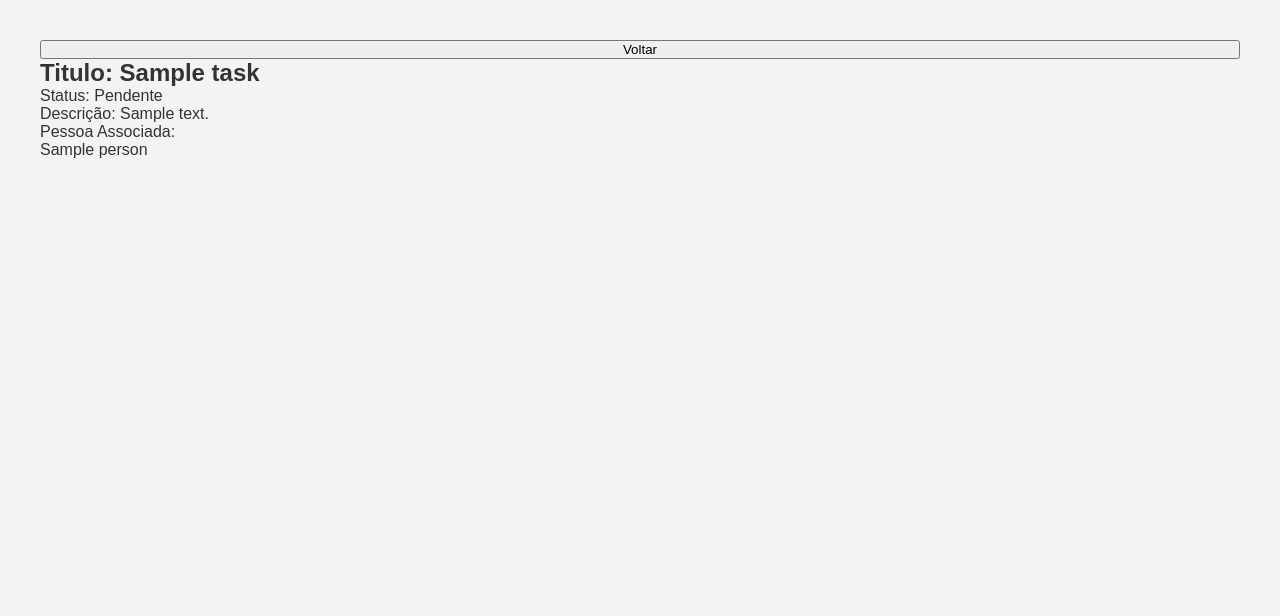
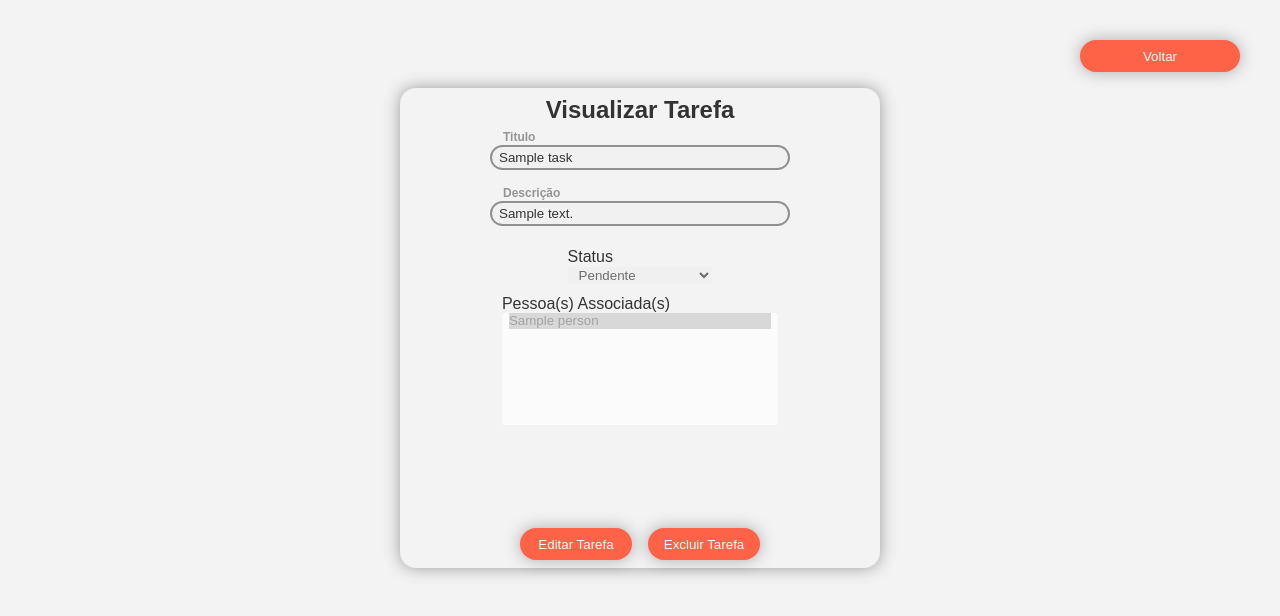
Before and after one commit to Kauan-Azevedo/Task-Manager, a Django app: page /task/1 in a window 1280 px wide. Shown: the top 616 px of the page. Run offline with Django 4.2, Linux system fonts and the light colour scheme; tables that the repository leaves empty hold one stand-in row (values such as "Sample post").

Commit message:
feat: can now edit and delete on view task

```diff
--- /dev/null
+++ b/tasks/static/css/taskDetail.css
@@ -0,0 +1,66 @@
+.task-container {
+    width: 100%;
+    max-width: 30rem;
+    min-height: 30rem;
+    margin: 1rem auto;
+    padding: 0.5rem;
+    border-radius: 1rem;
+    box-shadow: 0 0 1rem #33333375;
+    display: flex;
+    flex-direction: column;
+    align-items: center;
+    gap: .7rem;
+}
+
+.label .span {
+    position: absolute;
+    top: -10px;
+    left: 90px;
+    padding: 5px;
+    color: #3333337e;
+    user-select: none;
+    font-size: 12px;
+    font-weight: bold;
+    transition: 250ms;
+    pointer-events: none;
+}
+
+label select {
+    width: 100%;
+    max-width: 300px;
+    outline: transparent;
+    padding: 0px 7px;
+    border: 2px solid #33333382;
+    color: var(--text-color);
+    border: none;
+}
+
+label .multiple-person {
+    min-height: 7rem;
+}
+
+.btn-group{
+    display: flex;
+    gap: 1rem;
+    align-items: center;
+    margin-top: auto;
+}
+
+.btn-group button {
+    width: 7rem;
+    height: 2rem;
+    text-align: center;
+    margin-left: auto;
+    padding: .55rem 0;
+    color: #fff;
+    background-color: var(--primary-color);
+    border: none;
+    border-radius: 999rem;
+    box-shadow: 0 0 1rem #33333360;
+    transition: 250ms;
+    cursor: pointer;
+}
+
+.btn-group button:hover {
+    background-color: var(--secondary-color);
+}
--- a/tasks/templates/tasks/taskDetail.html
+++ b/tasks/templates/tasks/taskDetail.html
@@ -3,22 +3,71 @@
 {% block pageTitle %}
     Visualizar Tarefa
 {% endblock pageTitle %}
+{% block localCss %}
+    {% load static %}
+    <link rel="stylesheet" type="text/css" href="{% static 'css/input.css' %}" />
+    <link rel="stylesheet" type="text/css" href="{% static 'css/taskDetail.css' %}" />
+{% endblock localCss %}
 
 
 {% block content %}
   <section>
-    <button onclick="history.back()">Voltar</button>
-    <h2>Titulo: {{task.title}}</h2>
-    <span
-      >Status: {% if task.status == 0 %} Pendente {% else %} Concluida {% endif %}
-    </span>
+    <button class="goBack-btn" onclick="history.back()">Voltar</button>
+    <form class="task-container" action="{% url 'tasks:taskUpdate' task_id=task.id %}" method="POST">
+      {% csrf_token %}
+      <h2>Visualizar Tarefa</h2>
+      <label for="title" class="label">
+        <input id="title" class="input input-validated" name="title" type="text" value="{{task.title}}" disabled/>
+        <span class="span">Titulo</span>
+      </label>
+      <label for="description" class="label">
+        <input id="description" class="input" name="description" type="text" value="{{task.description}}" disabled/>
+        <span class="span">Descrição</span>
+      </label>
+      <label for="status">
+        <span>Status</span>
+        <select id="status" name="status" required disabled>
+          <option value="0" {% if task.status == 0 %}selected{% endif %}>Pendente</option>
+          <option value="1" {% if task.status == 1 %}selected{% endif %}>Concluída</option>
+        </select>
+      </label>
+      <label for="person">
+        <span>Pessoa(s) Associada(s)</span>
+        <select id="person" name="person" class="multiple-person" multiple disabled>
+          {% for person_instance in task.person.all %}
+          <option value="{{ person_instance.name }}" selected>{{ person_instance.name }}</option>
+          {% endfor %}
+        </select>
 
-    <p>Descrição: {{task.description}}</p>
-    <p>
-      Pessoa Associada:
-      <br />
-      {% for person in task.person.all %} {{person.name}} <br />
-      {% endfor %}
-    </p>
+        <select id="person" name="person" class="multiple-person" style="display: none;" multiple>
+          {% for name in person %}
+          <option value="{{ name }}" selected>{{ name }}</option>
+          {% endfor %}
+        </select>
+
+      </label>
+      <div class="btn-group">
+        <button type="button" id="editBtn">Editar Tarefa</button>
+        <div id="editFields" style="display: none;">
+          <button type="submit" id="confirmBtn">Confirmar</button>
+          <button type="button" onclick="window.location.reload()">Cancelar</button>
+        </div>
+        <button type="button" id="deleteBtn">Excluir Tarefa</button>
+      </div>
+    </form>
   </section>
+
+  <script>
+    document.getElementById('editBtn').addEventListener('click', function () {
+      document.getElementById('editFields').style.display = 'block';
+      document.getElementById('editBtn').style.display = "none";
+      document.getElementById('deleteBtn').style.display = "none";
+      document.getElementById('title').disabled = false;
+      document.getElementById('description').disabled = false;
+      document.getElementById('status').disabled = false;
+      document.getElementsByClassName('multiple-person')[0].style.display = 'none'
+      document.getElementsByClassName('multiple-person')[1].style.display = 'initial'
+    });
+  </script>
+
 {% endblock content %}
```
